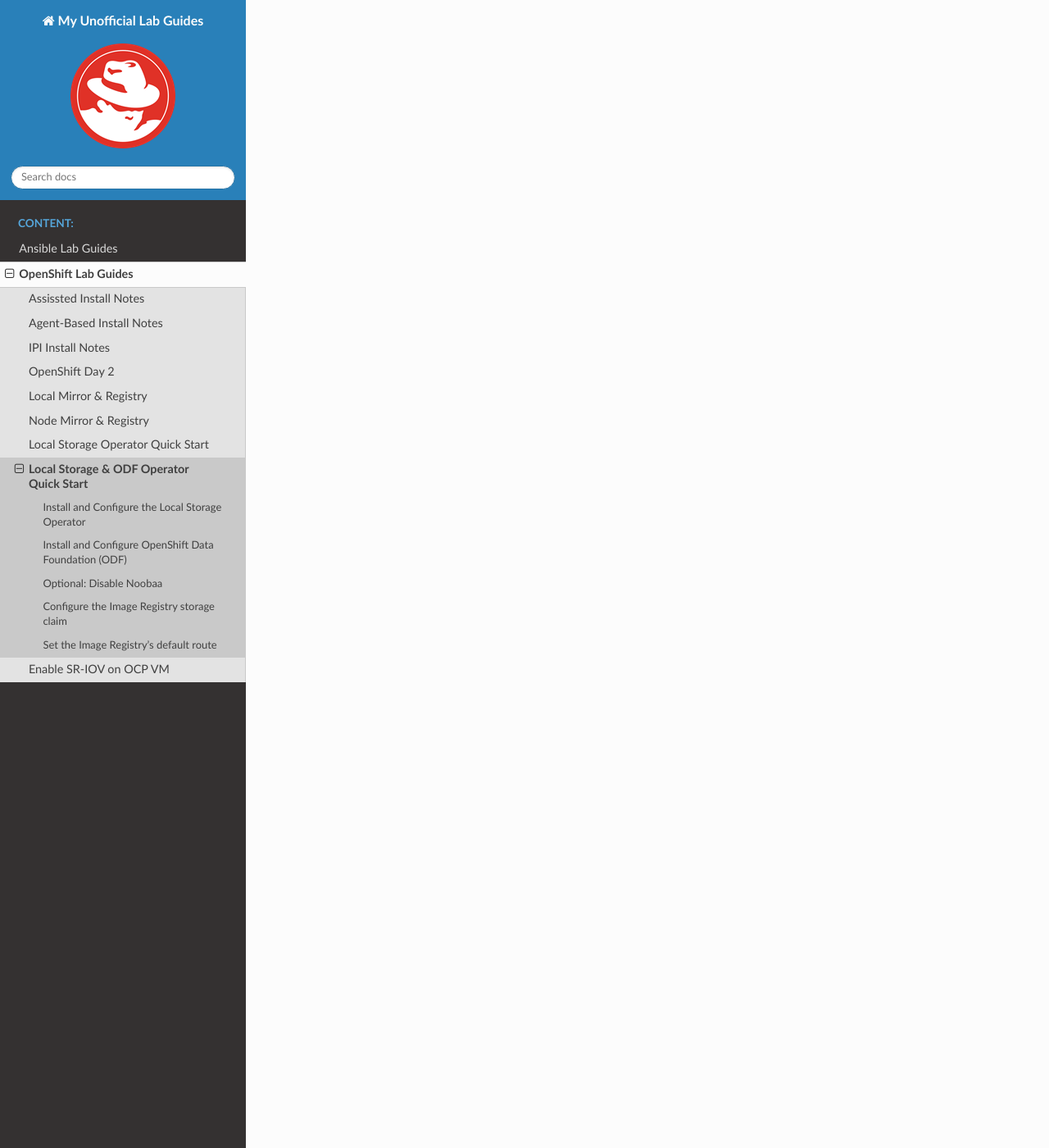
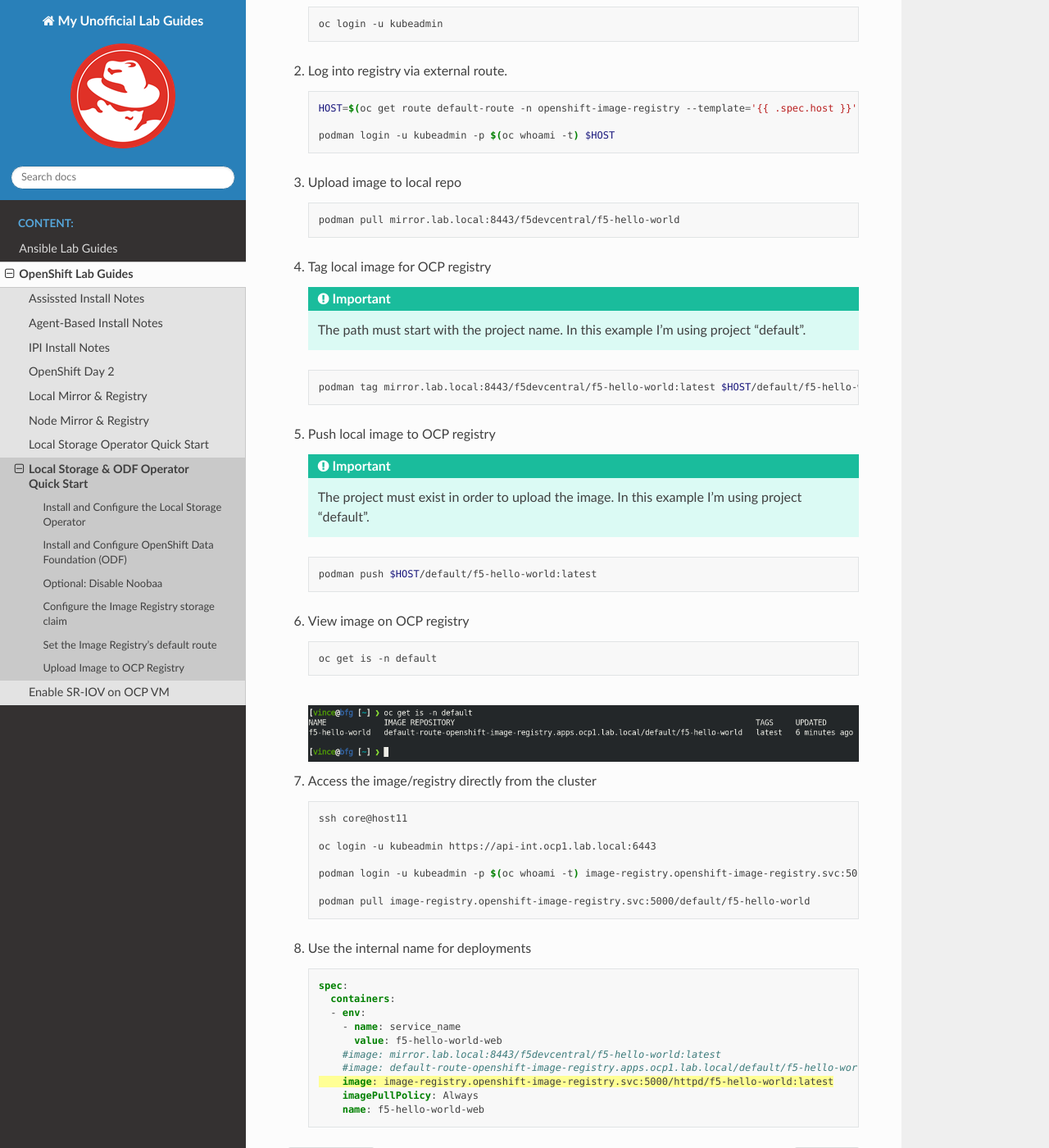
Before and after one commit to vtog/labGuides, a Sphinx documentation site: the page built from source/ocp/lso-odf-quick-start.rst, in a window 1280 px wide and 1400 px high, scrolled down 6462 px. Shown: the whole window at 82% size. Built offline with Sphinx 7.4.7 and the Read the Docs theme 2.0.0, drawn with Linux system fonts in a browser that asks for light colours; pages that are not in the unit, such as notebooks, are missing from menus; some of the changed text lies outside the part shown.

Commit message:
added upload image process

```diff
--- a/source/ocp/lso-odf-quick-start.rst
+++ b/source/ocp/lso-odf-quick-start.rst
@@ -189,7 +189,7 @@
 
    .. code-block:: bash
 
-      oc get secret -n openshift-ingress router-certs-default -o go-template='{{index .data "tls.crt"}}' | base64 -d | sudo tee /etc/pki/ca-trust/source/anchors/${HOST}.crt  > /dev/null
+ $ sudo podman login -u kubeadmin -p $(oc whoami -t) $HOST     oc get secret -n openshift-ingress router-certs-default -o go-template='{{index .data "tls.crt"}}' | base64 -d | sudo tee /etc/pki/ca-trust/source/anchors/${HOST}.crt  > /dev/null
 
 #. Update the clients local ca-trust
 
@@ -212,3 +212,80 @@
 
    .. note:: The error returned from the podman login command is normal. Adding
       an Identity Provider is the fix.
+
+Upload Image to OCP Registry
+----------------------------
+
+#. Log in into OpenShift API with user that has appropriate permissions.
+
+   .. code-block:: bash
+
+      oc login -u kubeadmin
+
+#. Log into registry via external route.
+
+   .. code-block:: bash
+
+      HOST=$(oc get route default-route -n openshift-image-registry --template='{{ .spec.host }}')
+
+      podman login -u kubeadmin -p $(oc whoami -t) $HOST
+
+#. Upload image to local repo
+
+   .. code-block:: bash
+
+      podman pull mirror.lab.local:8443/f5devcentral/f5-hello-world
+
+#. Tag local image for OCP registry
+
+   .. important:: The path must start with the project name. In this example
+      I'm using project "default".
+
+   .. code-block:: bash
+
+      podman tag mirror.lab.local:8443/f5devcentral/f5-hello-world:latest $HOST/default/f5-hello-world:latest
+
+#. Push local image to OCP registry
+
+   .. important:: The project must exist in order to upload the image. In this
+      example I'm using project "default".
+
+   .. code-block:: bash
+
+      podman push $HOST/default/f5-hello-world:latest
+
+#. View image on OCP registry
+
+   .. code-block:: bash
+
+      oc get is -n default
+
+   .. image:: images/imageuploadexample.png
+
+#. Access the image/registry directly from the cluster
+
+   .. code-block:: bash
+
+      ssh core@host11
+
+      oc login -u kubeadmin https://api-int.ocp1.lab.local:6443
+
+      podman login -u kubeadmin -p $(oc whoami -t) image-registry.openshift-image-registry.svc:5000
+
+      podman pull image-registry.openshift-image-registry.svc:5000/default/f5-hello-world
+
+#. Use the internal name for deployments
+
+   .. code-block:: yaml
+      :emphasize-lines: 8
+
+      spec:
+        containers:
+        - env:
+          - name: service_name
+            value: f5-hello-world-web
+          #image: mirror.lab.local:8443/f5devcentral/f5-hello-world:latest
+          #image: default-route-openshift-image-registry.apps.ocp1.lab.local/default/f5-hello-world:latest
+          image: image-registry.openshift-image-registry.svc:5000/httpd/f5-hello-world:latest
+          imagePullPolicy: Always
+          name: f5-hello-world-web
```
Also changed, not shown: source/ocp/images/imageuploadexample.png (added).
